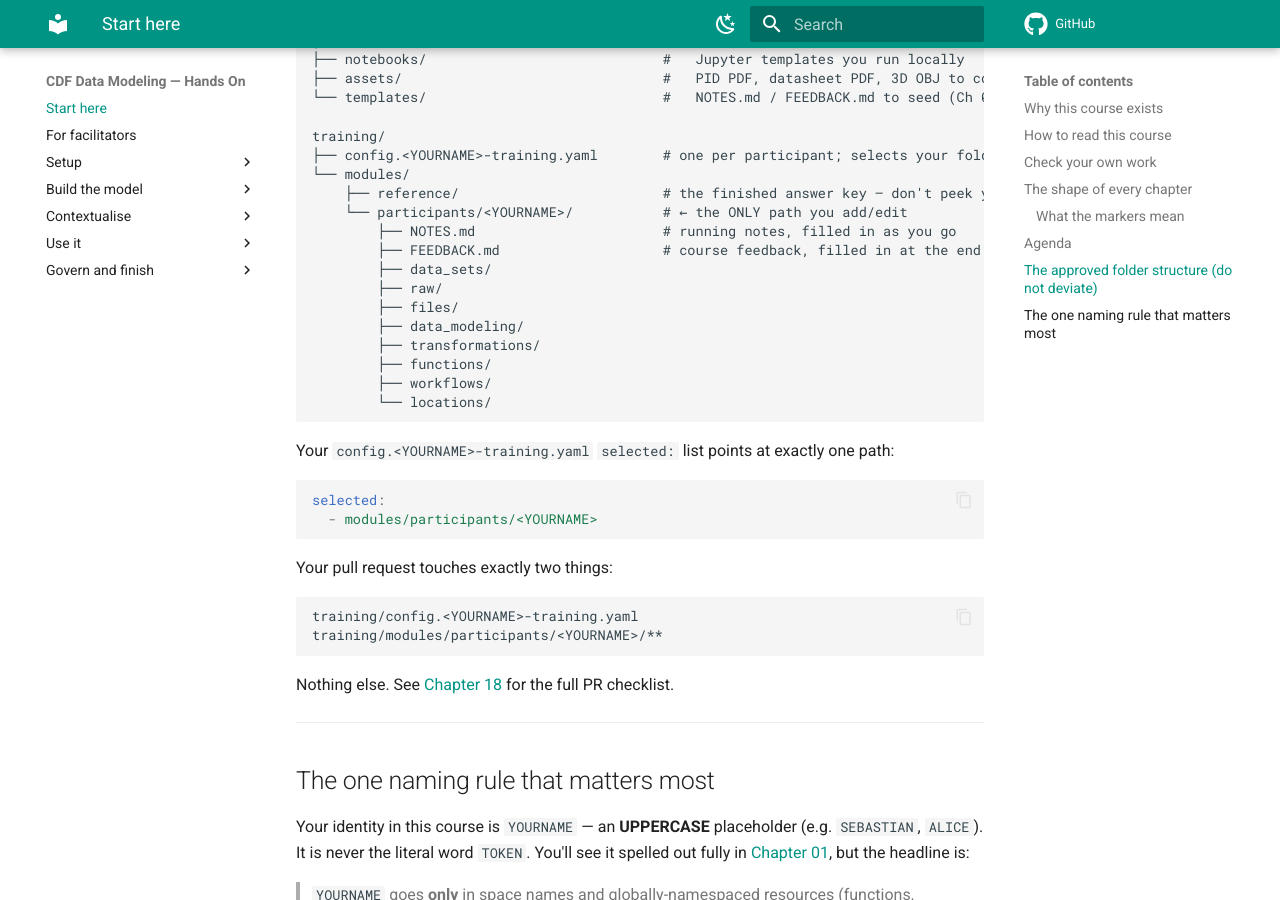
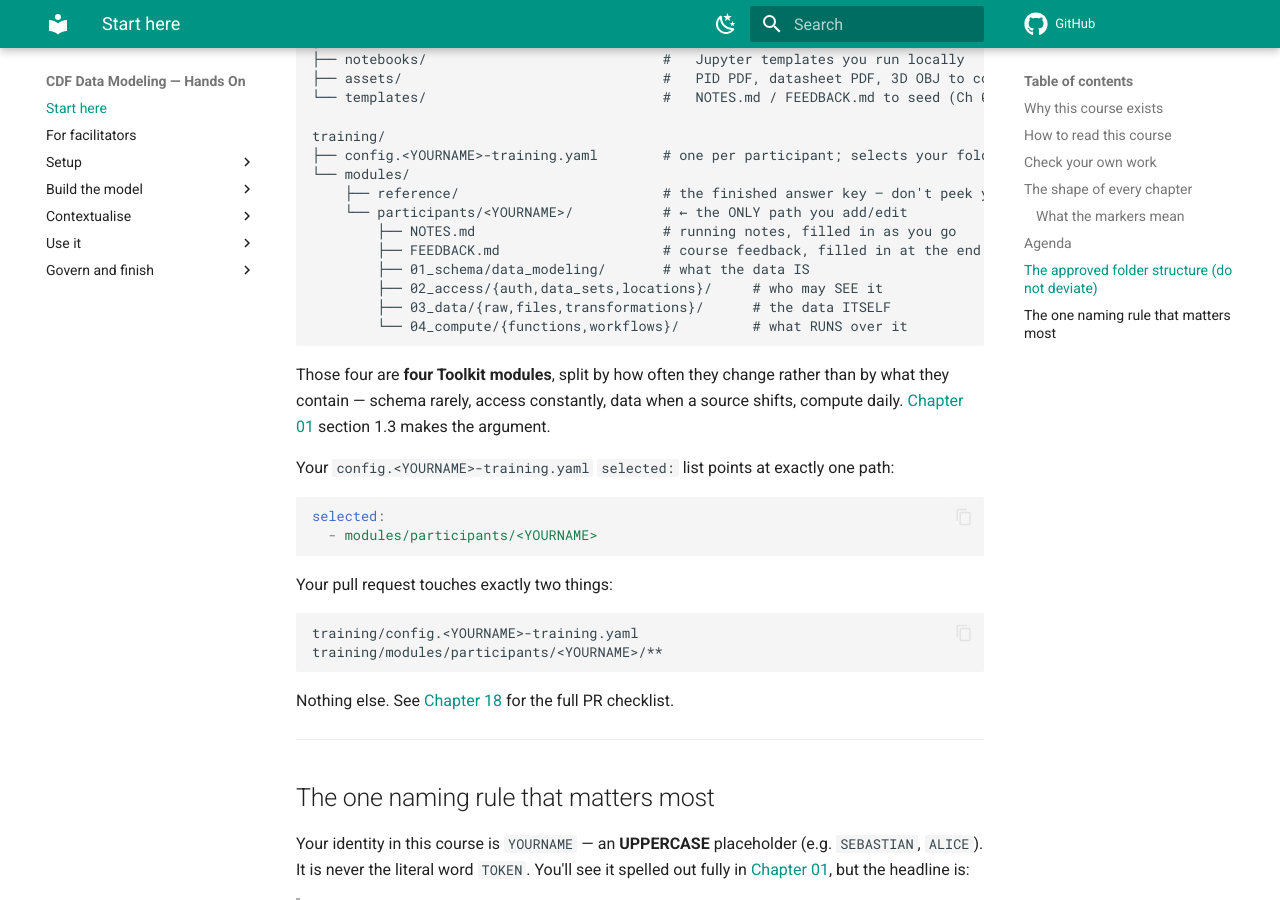
Before and after one commit to sebastian-srikanth/cdf-data-modeling-handson, an MkDocs documentation site: the page built from docs/README.md, in a window 1280 px wide and 900 px high, scrolled down 5097 px. Built offline with MkDocs 1.6.1 and Material for MkDocs 9.7.7, drawn with Linux system fonts in a browser that asks for light colours; comment, search, counter and statistics services are not loaded.

Commit message:
Update the docs README folder tree for the lifecycle modules
It still showed the flat eight-folder layout. Now shows the four modules with a
one-line statement of the split, pointing at chapter 01 section 1.3 for the
argument.

````diff
--- a/docs/README.md
+++ b/docs/README.md
@@ -184,15 +184,15 @@ training/
     └── participants/<YOURNAME>/           # ← the ONLY path you add/edit
         ├── NOTES.md                       # running notes, filled in as you go
         ├── FEEDBACK.md                    # course feedback, filled in at the end
-        ├── data_sets/
-        ├── raw/
-        ├── files/
-        ├── data_modeling/
-        ├── transformations/
-        ├── functions/
-        ├── workflows/
-        └── locations/
+        ├── 01_schema/data_modeling/       # what the data IS
+        ├── 02_access/{auth,data_sets,locations}/     # who may SEE it
+        ├── 03_data/{raw,files,transformations}/      # the data ITSELF
+        └── 04_compute/{functions,workflows}/         # what RUNS over it
 ```
+
+Those four are **four Toolkit modules**, split by how often they change rather than by
+what they contain — schema rarely, access constantly, data when a source shifts, compute
+daily. [Chapter 01](01-naming-isolation-and-setup.md) section 1.3 makes the argument.
 
 Your `config.<YOURNAME>-training.yaml` `selected:` list points at exactly one path:
 
````
